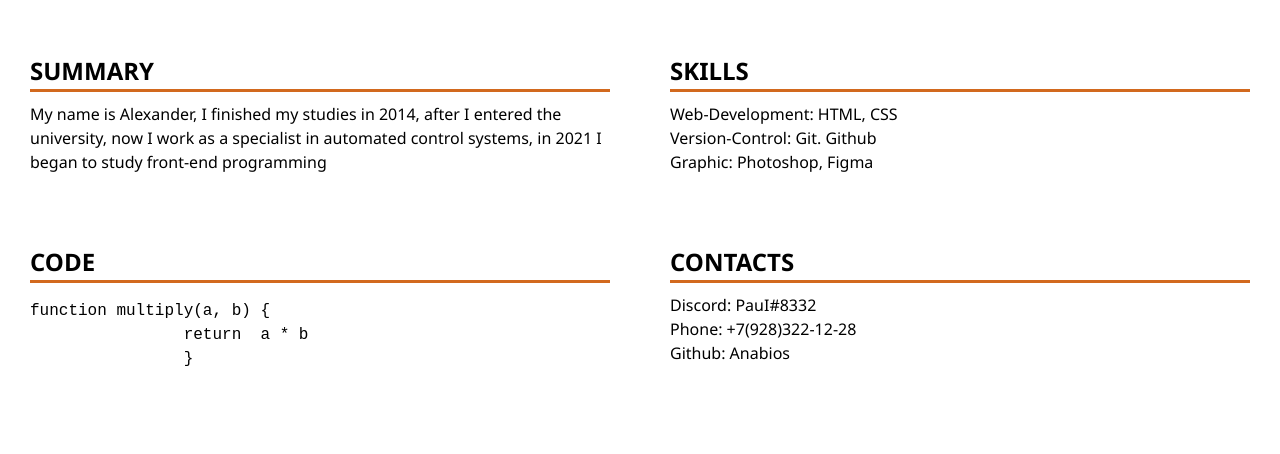
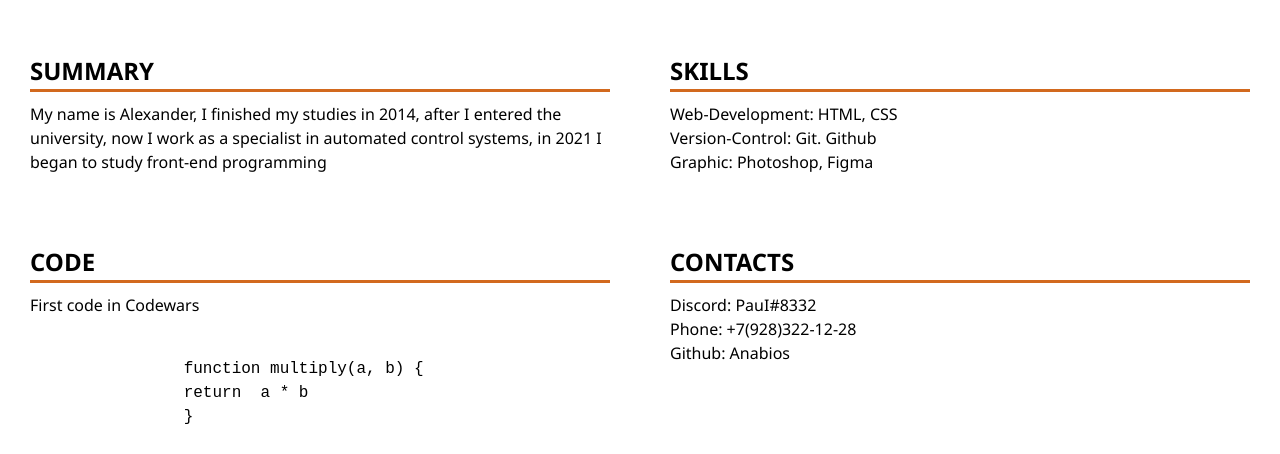
Before and after one commit to Anabios/rsschool-cv, a plain HTML site: page index.html in a window 1280 px wide. Shown: the part 327-781 px from the top of the page. Drawn offline with Linux system fonts and the light colour scheme.

Commit message:
fix: fixed zagolovka kode

```diff
--- a/index.html
+++ b/index.html
@@ -57,9 +57,13 @@
         <div class="main_container ">
             <div class="main_content">
                 <h2 class="main_content_title">CODE</h2>
-                <pre class="main_content_text"><code>function multiply(a, b) {
+                <p> First code in Codewars</p>
+                <pre class="main_content_text">
+
+                <code>function multiply(a, b) {
                 return  a * b
                 }</code></pre>
+
             </div>
 
             <div class="main_content">
--- a/style.css
+++ b/style.css
@@ -144,9 +144,7 @@ border-bottom: chocolate 3px solid;
 
 .main_container {
   display: flex;
-
 }
-
 
 .main_content {
   flex: 0 1 50%;
@@ -173,8 +171,6 @@ border-bottom: chocolate 3px solid;
   padding: 25px;
 }
 
-
-
 .footer_text {
   color: white;
   font-family: 'Roboto', sans-serif;
```
